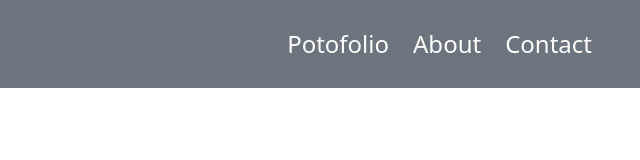
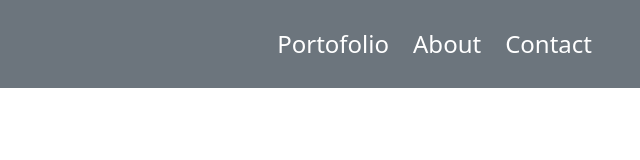
Before and after one commit to Tarrou501/first_landpage_bootstrap, a plain HTML site: page index.html in a window 1280 px wide. Shown: the full height of the page, 640-1280 px from the left. Drawn offline with nearby package versions, Linux system fonts and the light colour scheme.

Commit message:
correção texto

```diff
--- a/index.html
+++ b/index.html
@@ -12,7 +12,7 @@
     <header class="w-100 bg-secondary py-3 px-5 d-flex align-items-center justify-content-between">
       <h1 class="text-white">First Bootstrap</h1>
       <nav class="d-flex gap-4">
-        <a class="text-white fs-4" href="#portofolio">Potofolio</a>
+        <a class="text-white fs-4" href="#portofolio">Portofolio</a>
         <a class="text-white fs-4" href="#about">About</a>
         <a class="text-white fs-4" href="#contact">Contact</a>
     </nav>
```
